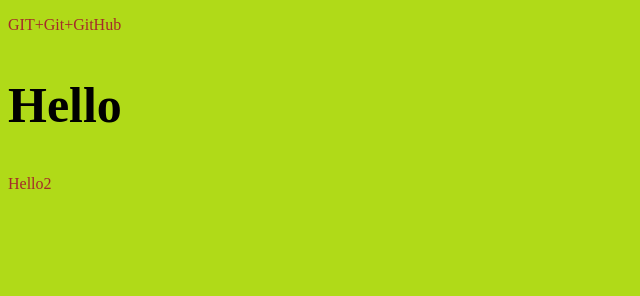
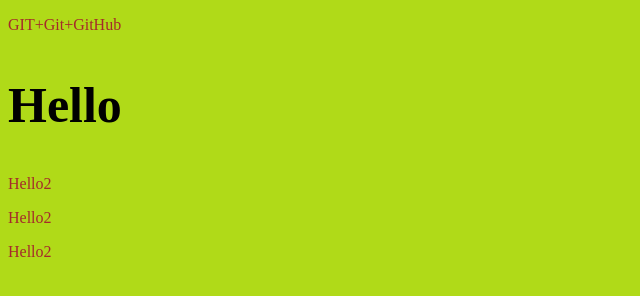
Before and after one commit to Hoptoct/Tests, a plain HTML site: page index.html in a window 1280 px wide. Shown: the whole page, without its empty margins (0-640 px from the left). Drawn offline with Linux system fonts and the light colour scheme.

Commit message:
second commit

```diff
--- a/index.html
+++ b/index.html
@@ -11,6 +11,8 @@
     <p>GIT+Git+GitHub</p>
     <h2>Hello</h2>
     <p>Hello2</p>
+    <p>Hello2</p>
+    <p>Hello2</p>
 
 
 </body>
```
